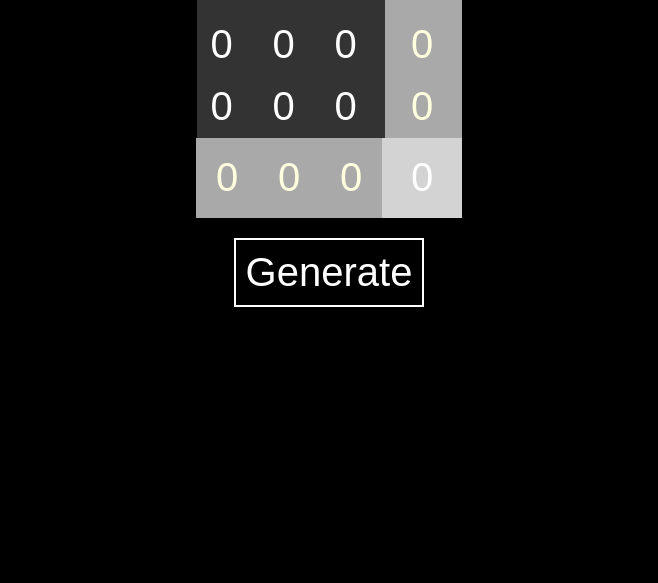
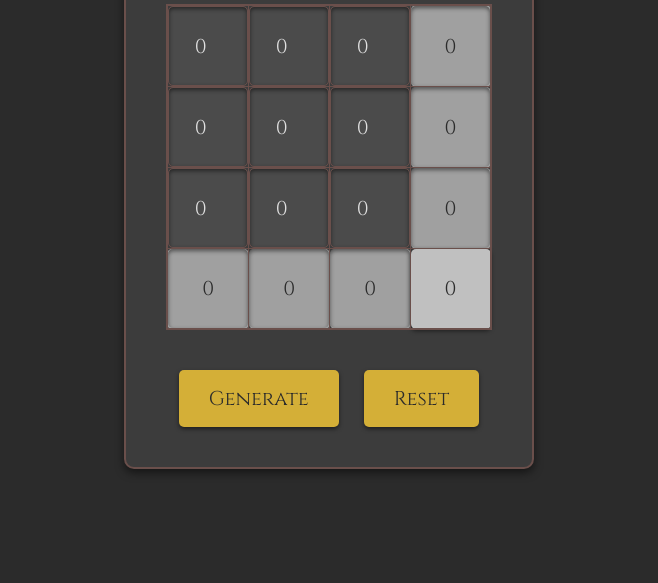
Before and after one commit to Ampleson/sbgen, a plain HTML site: page index.html in a window 1280 px wide. Shown: the part 217-800 px from the top of the page, without its empty margins (311-969 px from the left). Drawn offline with Linux system fonts and the light colour scheme.

Commit message:
Update index.html

```diff
--- a/index.html
+++ b/index.html
@@ -1,74 +1,110 @@
-
 <!DOCTYPE html>
 <html lang="en">
 <head>
     <meta charset="UTF-8">
     <meta name="viewport" content="width=device-width, initial-scale=1.0">
     <title>Stat Block Generator</title>
+    <link href="https://fonts.googleapis.com/css2?family=Cinzel:wght@400;700&display=swap" rel="stylesheet">
     <style>
         body {
-            background-color: black;
-            color: white;
-            font-family: Arial, sans-serif;
-            font-size: 40px; /* Doubled the font size */
+            background-color: #2b2b2b;
+            color: #e0e0e0;
+            font-family: 'Cinzel', serif;
+            font-size: 20px;
+            display: flex;
+            justify-content: center;
+            align-items: center;
+            height: 100vh;
+            margin: 0;
         }
+
+        .container {
+            text-align: center;
+            padding: 20px;
+            background-color: #3c3c3c;
+            border-radius: 10px;
+            box-shadow: 0 4px 8px rgba(0, 0, 0, 0.5);
+            border: 2px solid #6a4f4b;
+        }
+
+        h2 {
+            margin-bottom: 20px;
+            font-size: 30px;
+            color: #d4af37;
+        }
+
         table {
             border-collapse: collapse;
-            margin: 20px auto;
+            margin: 0 auto 20px;
+            border: 2px solid #6a4f4b;
         }
-        td, th {
-            width: 60px;
-            height: 60px;
+
+        td, th, input, .row-sum, .col-sum, .total-sum {
+            width: 80px;
+            height: 80px;
             text-align: center;
+            padding: 0;
+            border: 1px solid #6a4f4b;
+            font-size: 20px;
+            box-sizing: border-box;
+            border-radius: 5px;
+            font-family: 'Cinzel', serif;
         }
+
         input {
-            width: 100%;
-            height: 100%;
-            text-align: center;
+            background-color: #4b4b4b;
+            color: #e0e0e0;
+            box-shadow: inset 0 2px 4px rgba(0, 0, 0, 0.5);
+        }
+
+        .row-sum, .col-sum {
+            color: #2b2b2b;
+            background-color: #a0a0a0;
+            box-shadow: inset 0 2px 4px rgba(0, 0, 0, 0.5);
+        }
+
+        .total-sum {
+            color: #2b2b2b;
+            background-color: #c0c0c0;
+            box-shadow: 0 2px 4px rgba(0, 0, 0, 0.5);
+        }
+
+        button {
+            display: inline-block;
+            margin: 20px 10px;
+            padding: 15px 30px;
+            font-size: 20px;
+            background-color: #d4af37;
+            color: #2b2b2b;
             border: none;
-            font-size: 40px; /* Doubled font size */
-            background-color: #333; /* Darker input cells */
-            color: white;
+            border-radius: 5px;
+            cursor: pointer;
+            transition: background-color 0.3s;
+            box-shadow: 0 2px 4px rgba(0, 0, 0, 0.5);
+            font-family: 'Cinzel', serif;
         }
-        button {
-            display: block;
-            margin: 10px auto;
-            padding: 10px;
-            font-size: 40px; /* Doubled font size */
-            background-color: black;
-            color: white;
-            border: 2px solid white; /* Button border visible */
-        }
+
         button:hover {
-            background-color: #444;
-        }
-        .total-sum {
-            font-size: 40px; /* Doubled font size */
-            color: white;
-            background-color: lightgray; /* Light gray for total sum */
-            text-align: center;
-            padding: 10px;
-            margin-top: 10px;
-        }
-        .row-sum, .col-sum {
-            color: lightyellow; /* Light yellow for row/col totals */
-            background-color: darkgray; /* Dark gray for other totals */
+            background-color: #b89e30;
         }
     </style>
 </head>
 <body>
-    <h2 style="text-align:center;">Stat Block Generator</h2>
-    <table>
-        <tbody id="grid"></tbody>
-    </table>
-    <button onclick="generateGrid()">Generate</button>
+    <div class="container">
+        <h2>Stat Block Generator</h2>
+        <table>
+            <tbody id="grid"></tbody>
+        </table>
+        <button onclick="generateGrid()">Generate</button>
+        <button onclick="resetGrid()">Reset</button>
+    </div>
     <script>
         const grid = document.getElementById("grid");
         let inputs = [];
         let rowSumCells = [];
         let colSumCells = [];
+        let dragged;
 
-        // Create 3x3 grid with inputs
         for (let i = 0; i < 3; i++) {
             let row = document.createElement("tr");
             inputs[i] = [];
@@ -78,6 +114,10 @@
                 input.type = "number";
                 input.value = "0";
                 input.oninput = calculateSums;
+                input.draggable = true;
+                input.ondragstart = handleDragStart;
+                input.ondragover = handleDragOver;
+                input.ondrop = handleDrop;
                 inputs[i][j] = input;
                 cell.appendChild(input);
                 row.appendChild(cell);
@@ -90,7 +130,6 @@
             grid.appendChild(row);
         }
 
-        // Create last row for column sums and total sum
         let colSumRow = document.createElement("tr");
         for (let j = 0; j < 3; j++) {
             let colSumCell = document.createElement("td");
@@ -105,7 +144,24 @@
         colSumRow.appendChild(totalSumCell);
         grid.appendChild(colSumRow);
 
-        // Function to calculate sums
+        function handleDragStart(e) {
+            dragged = e.target;
+        }
+
+        function handleDragOver(e) {
+            e.preventDefault();
+        }
+
+        function handleDrop(e) {
+            e.preventDefault();
+            if (e.target.tagName === 'INPUT') {
+                let temp = dragged.value;
+                dragged.value = e.target.value;
+                e.target.value = temp;
+                calculateSums();
+            }
+        }
+
         function calculateSums() {
             let colSums = [0, 0, 0];
             let totalSum = 0;
@@ -122,12 +178,9 @@
             for (let j = 0; j < 3; j++) {
                 colSumCells[j].textContent = colSums[j];
             }
-            // Update total sum in the last cell of the grid
-            let totalCell = grid.querySelector("tr:last-child td.total-sum");
-            totalCell.textContent = totalSum;
+            totalSumCell.textContent = totalSum;
         }
 
-        // Function to generate random numbers for the grid
         function generateGrid() {
             for (let i = 0; i < 3; i++) {
                 for (let j = 0; j < 3; j++) {
@@ -136,6 +189,15 @@
             }
             calculateSums();
         }
+
+        function resetGrid() {
+            for (let i = 0; i < 3; i++) {
+                for (let j = 0; j < 3; j++) {
+                    inputs[i][j].value = "0";
+                }
+            }
+            calculateSums();
+        }
     </script>
 </body>
 </html>
```
